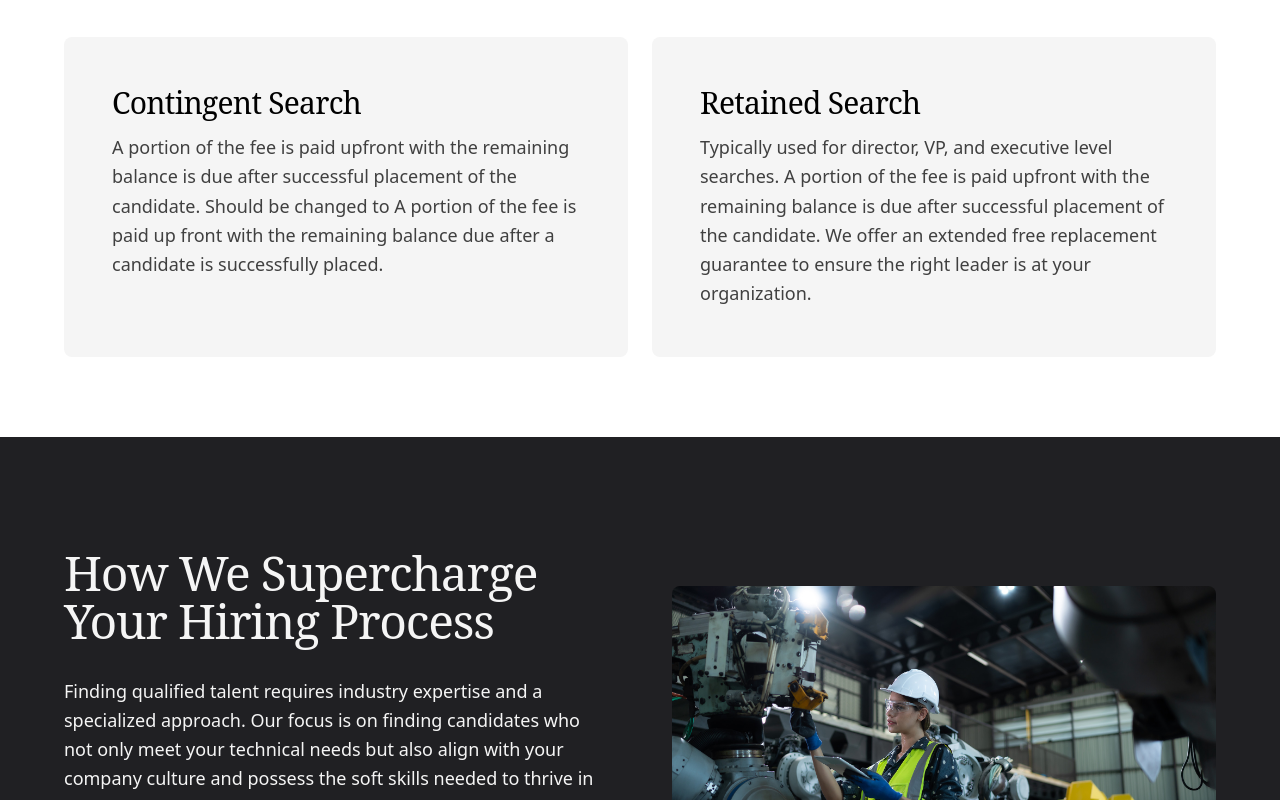
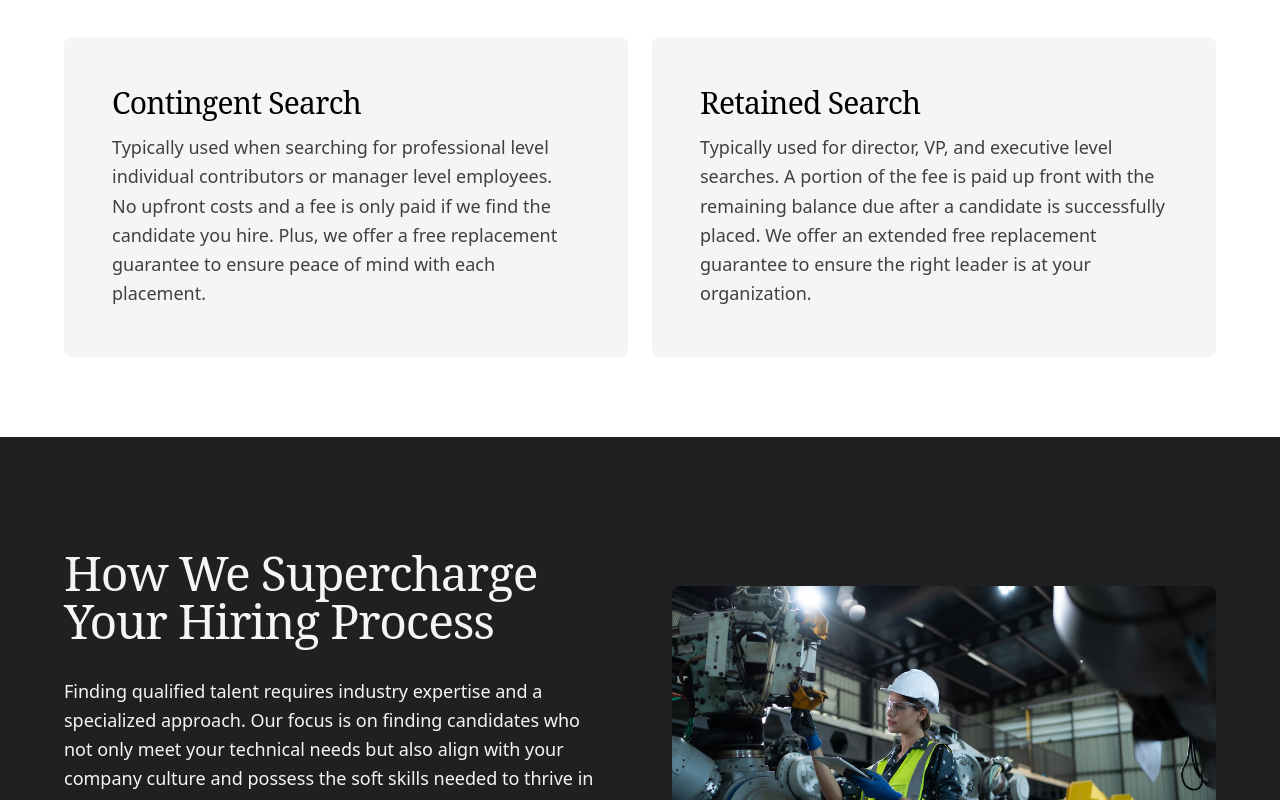
Before and after one commit to mhlauf1/mmr, a Next.js app: page /hiring-managers in a window 1280 px wide. Shown: the part 1080-1880 px from the top of the page. Built offline with nearby package versions, Linux system fonts and the light colour scheme.

Commit message:
updating comments

```diff
--- a/src/components/BottomCTA.tsx
+++ b/src/components/BottomCTA.tsx
@@ -160,7 +160,7 @@ const BottomCTA: React.FC = () => {
                 htmlFor="resume-upload"
                 className="
                   inline-block
-                  mt-2
+
                   bg-white
                   hover:bg-neutral-50
                   text-neutral-800
--- a/src/sections/contact/Hero.tsx
+++ b/src/sections/contact/Hero.tsx
@@ -161,7 +161,7 @@ export default function ContactPage() {
                 {/* styled label as button */}
                 <label
                   htmlFor="resume-upload"
-                  className="mt-2
+                  className="
             inline-block
         bg-white
                   hover:bg-neutral-50
--- a/src/sections/hiring/ServicesBento.tsx
+++ b/src/sections/hiring/ServicesBento.tsx
@@ -29,10 +29,11 @@ const ServicesBento: React.FC = () => {
             Contingent Search
           </h3>
           <p className="text-neutral-700 mt-1 md:text-lg text-start leading-relaxed ">
-            A portion of the fee is paid upfront with the remaining balance is
-            due after successful placement of the candidate. Should be changed
-            to A portion of the fee is paid up front with the remaining balance
-            due after a candidate is successfully placed.
+            Typically used when searching for professional level individual
+            contributors or manager level employees. No upfront costs and a fee
+            is only paid if we find the candidate you hire. Plus, we offer a
+            free replacement guarantee to ensure peace of mind with each
+            placement.
           </p>
         </div>
 
@@ -43,9 +44,9 @@ const ServicesBento: React.FC = () => {
           </h3>
           <p className="text-neutral-700 md:text-lg mt-1 text-start leading-relaxed">
             Typically used for director, VP, and executive level searches. A
-            portion of the fee is paid upfront with the remaining balance is due
-            after successful placement of the candidate. We offer an extended
-            free replacement guarantee to ensure the right leader is at your
+            portion of the fee is paid up front with the remaining balance due
+            after a candidate is successfully placed. We offer an extended free
+            replacement guarantee to ensure the right leader is at your
             organization.
           </p>
         </div>
--- a/src/sections/job-seekers/Hero.tsx
+++ b/src/sections/job-seekers/Hero.tsx
@@ -89,7 +89,7 @@ const Hero: React.FC = () => {
                 onChange={(e) => setEmail(e.target.value)}
                 className="flex-1  px-4 py-3 rounded-full bg-white text-neutral-800 placeholder-neutral-500 focus:outline-none"
               />
-              <Button text="Email Your Resume" />
+              <Button text="Get in Touch" />
             </form>
           </motion.div>
         </div>
```
